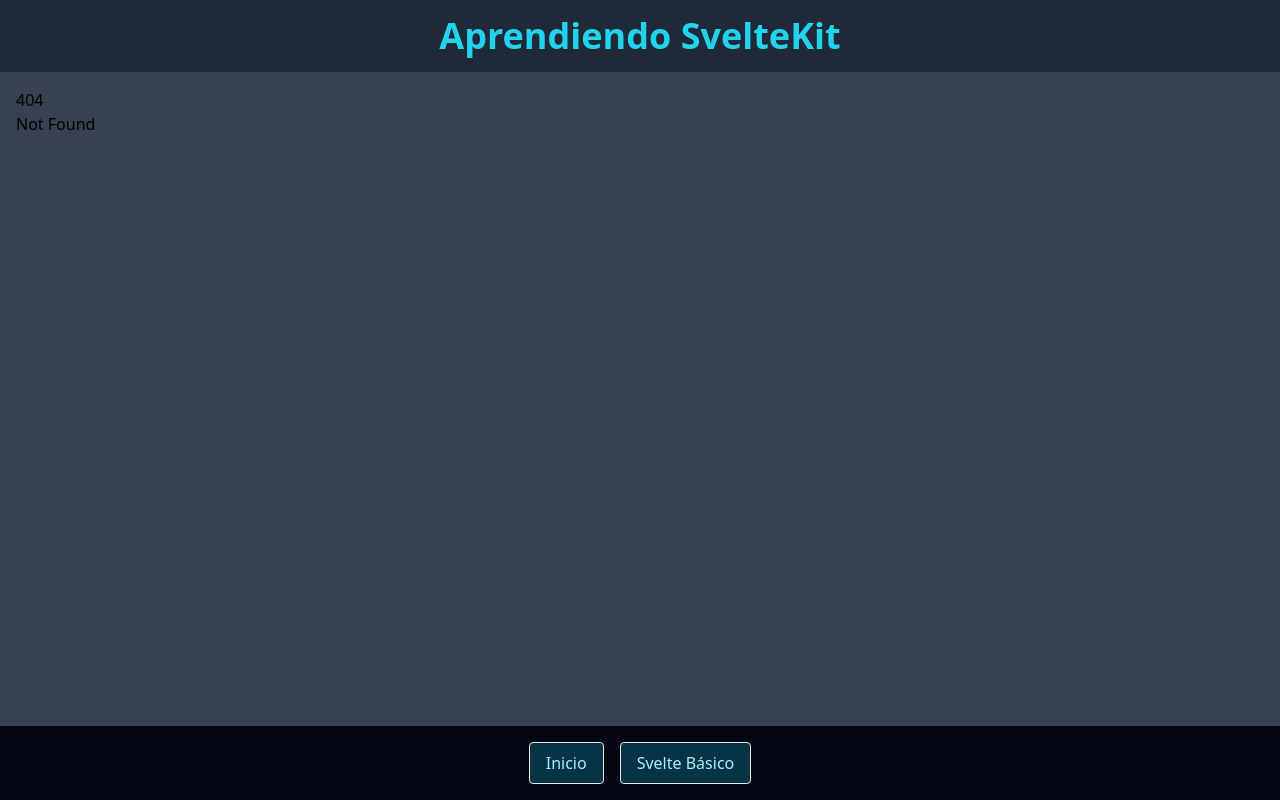
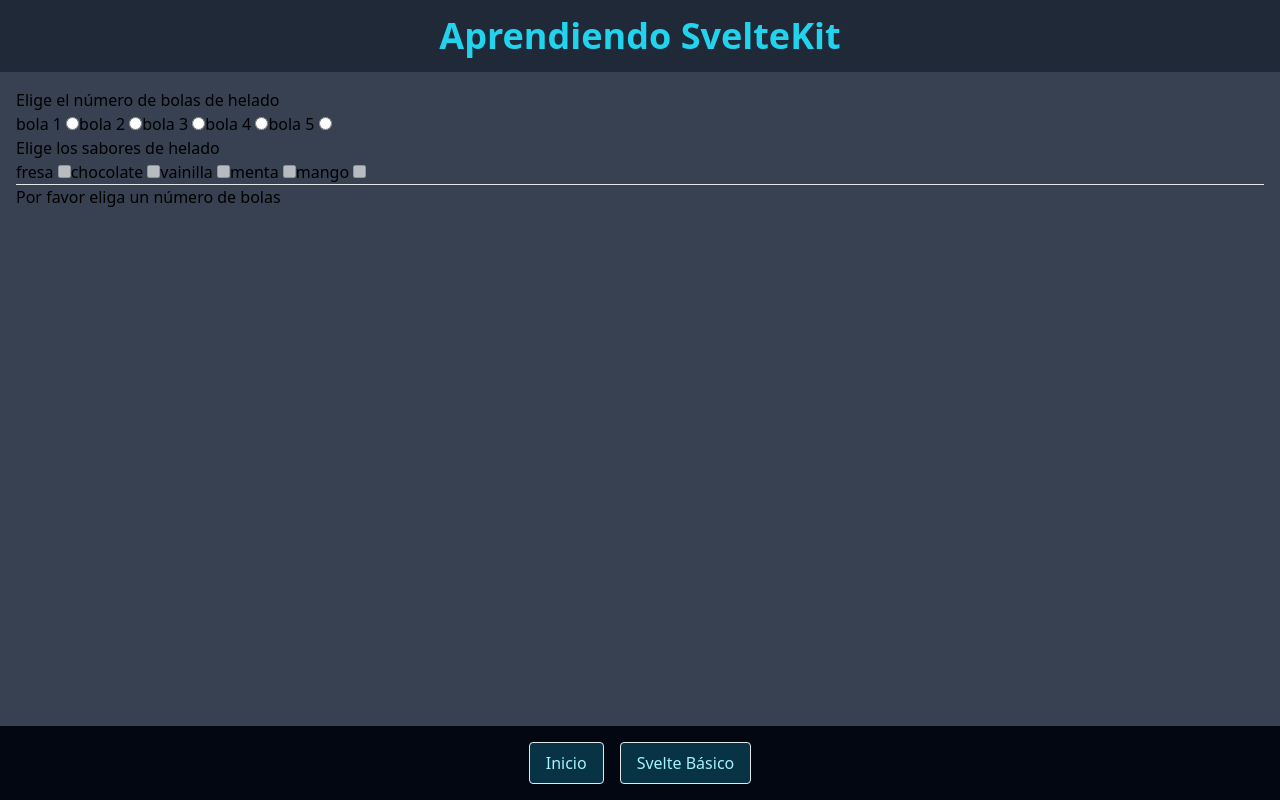
Before and after one commit to IvanGabrielYarupaitanRivera/playground, a SvelteKit app: page /basic-svelte in a window 1280 px wide. Before the commit this address had no page. Built offline with nearby package versions, Linux system fonts and the light colour scheme.

Commit message:
agrega un formulario para seleccionar bolas y sabores de helado con validaciones en Svelte

```diff
--- /dev/null
+++ b/src/routes/basic-svelte/+page.svelte
@@ -0,0 +1,41 @@
+<script lang="ts">
+	const numeroBolas = ['1', '2', '3', '4', '5'];
+	const saboresHelado = ['fresa', 'chocolate', 'vainilla', 'menta', 'mango'];
+	let bola = $state('');
+	let sabor = $state('');
+</script>
+
+<h2>Elige el número de bolas de helado</h2>
+
+{#each numeroBolas as bolas}
+	<label for={bolas}>bola {bolas}</label>
+	<input type="radio" name={bolas} id={bolas} bind:group={bola} value={bolas} />
+{/each}
+
+<h2>Elige los sabores de helado</h2>
+
+{#each saboresHelado as saborHelado}
+	<label for={saborHelado}>{saborHelado}</label>
+	<input
+		type="checkbox"
+		name={saborHelado}
+		id={saborHelado}
+		value={saborHelado}
+		bind:group={sabor}
+		disabled={bola === ''}
+	/>
+{/each}
+
+<hr />
+
+<!-- Primero verificar si el usuario eligió la cantidad de bolas de helado -->
+{#if !bola}
+	<p>Por favor eliga un número de bolas</p>
+{:else if sabor.length === 0}
+	<p>Por favor elija al menos un sabor de helado</p>
+{:else if sabor.length > parseInt(bola)}
+	<p>El número de sabores elegidos es mayor al número de bolas</p>
+{:else}
+	<p>El número de bolas elegido es: {bola}</p>
+	<p>Los sabores elegidos son: {sabor}</p>
+{/if}
```
